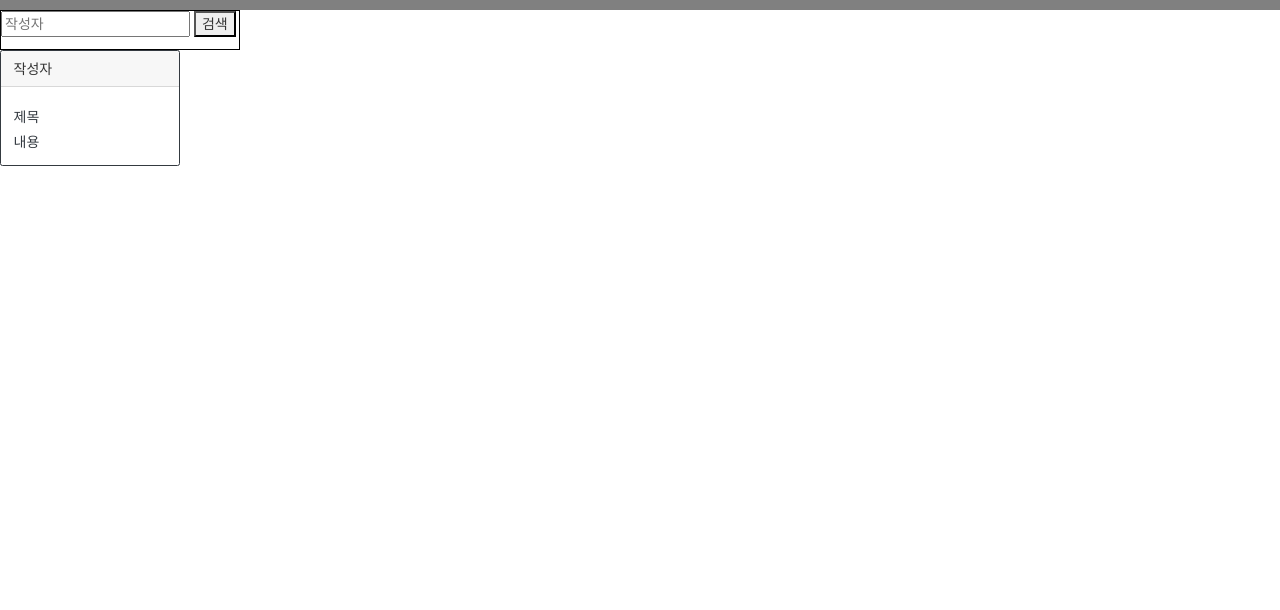
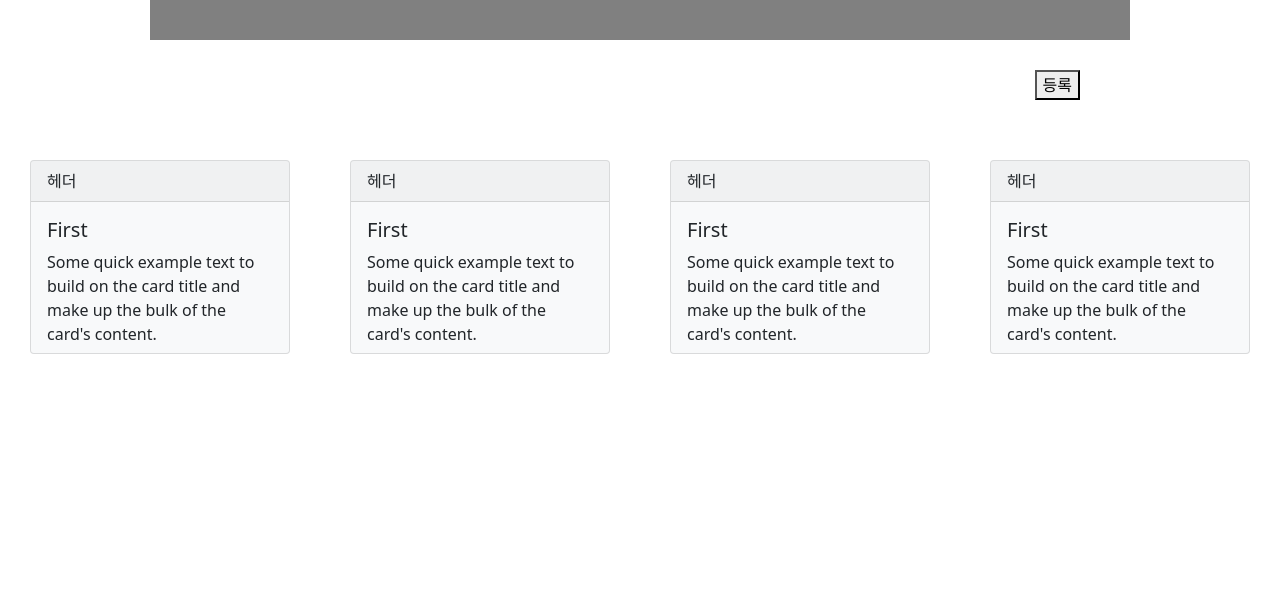
Before and after one commit to jiooong/Haru, a plain HTML site: page templates/index.html in a window 1280 px wide. Shown: the part 190-800 px from the top of the page. Drawn offline with nearby package versions, Linux system fonts and the light colour scheme.

Commit message:
등록버튼 액션

```diff
--- a/templates/index.html
+++ b/templates/index.html
@@ -1,13 +1,20 @@
 <html>
 
 <head>
-    <link rel="stylesheet" href="/css/bootstrap.css">
-    <script src="https://ajax.googleapis.com/ajax/libs/jquery/3.3.1/jquery.min.js"></script>
-    <script type="text/javascript" src="/js/bootstrap.js"></script>
-    <link rel="stylesheet" href="https://maxcdn.bootstrapcdn.com/bootstrap/3.3.2/css/bootstrap.min.css">
-    <link rel="stylesheet" href="https://maxcdn.bootstrapcdn.com/bootstrap/3.3.2/css/bootstrap-theme.min.css">
-    <script src="https://ajax.googleapis.com/ajax/libs/jquery/3.3.1/jquery.min.js"></script>
-    <script src="https://maxcdn.bootstrapcdn.com/bootstrap/3.3.2/js/bootstrap.min.js"></script>
+    <meta charset="utf-8" />
+    <meta name="viewport" content="width=device-width, initial-scale=1, shrink-to-fit=no" />
+
+    <link href="https://cdn.jsdelivr.net/npm/bootstrap@5.0.2/dist/css/bootstrap.min.css" rel="stylesheet"
+        integrity="sha384-EVSTQN3/azprG1Anm3QDgpJLIm9Nao0Yz1ztcQTwFspd3yD65VohhpuuCOmLASjC" crossorigin="anonymous" />
+    <script src="https://ajax.googleapis.com/ajax/libs/jquery/3.5.1/jquery.min.js"></script>
+    <script src="https://cdn.jsdelivr.net/npm/bootstrap@5.0.2/dist/js/bootstrap.bundle.min.js"
+        integrity="sha384-MrcW6ZMFYlzcLA8Nl+NtUVF0sA7MsXsP1UyJoMp4YLEuNSfAP+JcXn/tWtIaxVXM"
+        crossorigin="anonymous"></script>
+    <script>
+        function run() {
+            alert("등록완료")
+        }
+    </script>
 
     <title>HARU</title>
 
@@ -16,26 +23,33 @@
             background-color: grey;
 
             height: 200px;
-
+            margin: 30px 150px 30px 150px;
             display: flex;
             flex-direction: column;
             align-items: center;
             justify-content: center;
         }
+        .registration {
+            height: 30px;
+            display: flex;
+            flex-direction: row;
+            align-items: center;
+            justify-content: flex-end;
+            margin: 30px 200px 30px 200px;
 
-        .search {
-            height: 40px;
-            width: 240px;
-            border: 1px solid black;
-            background: #ffffff;
+
         }
-        .input {
-            font-size: 16px;
-            width: 325px;
-            padding: 10px;
-            border: 0px;
-            outline: none;
+        .harubody {
+            height: 240px;
+            display: flex;
+            justify-content: center;
+            margin: 30px auto 30px auto;
+            overflow: hidden;
         }
+        .card {
+            margin: 30px 30px 30px 30px;
+        }
+
 
 
     </style>
@@ -47,22 +61,56 @@
         <h1>HARU</h1>
     </div>
 
-    <div class="search">
-        <input type="text" placeholder="작성자">
-        <button>검색</button>
+    <div class="registration">
+        <button onclick="run();">등록</button>
     </div>
 
+    <div class="harubody">
+        <div class="card text-dark bg-light mb-3" style="max-width: 18rem">
+            <div class="card-header">헤더</div>
+            <div class="card-body">
+                <h5 class="card-title">First</h5>
+                <p class="card-text">
+                    Some quick example text to build on the card title and make up the
+                    bulk of the card's content.
+                </p>
+            </div>
+        </div>
 
-    <div style=" cursor: pointer;" onclick="location.href='목적지 링크주소(URL)';">
-        <div class="card border-dark mb-4" style="max-width: 18rem;">
-            <div class="card-header">작성자</div>
-                <div class="card-body text-dark">
-                    <h5 class="card-title">제목</h5>
-                    <p class="card-text">내용</p>
-                </div>
+        <div class="card text-dark bg-light mb-3" style="max-width: 18rem">
+            <div class="card-header">헤더</div>
+            <div class="card-body">
+                <h5 class="card-title">First</h5>
+                <p class="card-text">
+                    Some quick example text to build on the card title and make up the
+                    bulk of the card's content.
+                </p>
+            </div>
+        </div>
+
+        <div class="card text-dark bg-light mb-3" style="max-width: 18rem">
+            <div class="card-header">헤더</div>
+            <div class="card-body">
+                <h5 class="card-title">First</h5>
+                <p class="card-text">
+                    Some quick example text to build on the card title and make up the
+                    bulk of the card's content.
+                </p>
+            </div>
+        </div>
+
+        <div class="card text-dark bg-light mb-3" style="max-width: 18rem">
+            <div class="card-header">헤더</div>
+            <div class="card-body">
+                <h5 class="card-title">First</h5>
+                <p class="card-text">
+                    Some quick example text to build on the card title and make up the
+                    bulk of the card's content.
+                </p>
             </div>
         </div>
     </div>
+
 </body>
 
 </html>
```
